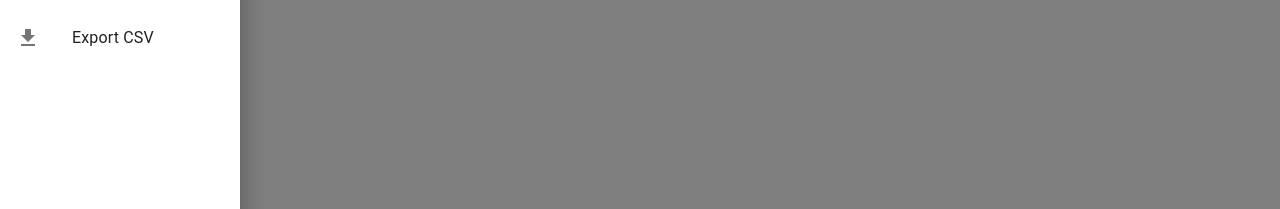
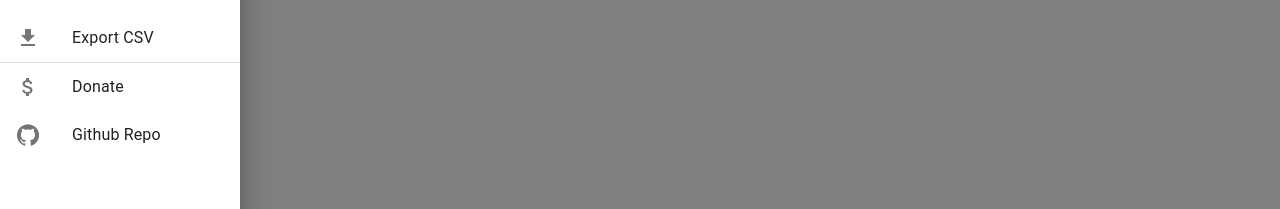
Before and after one commit to artemstorozhuk/OccupantSearch, a React (Create React App) app in the folder client/: page / in a window 1280 px wide. Both pictures are taken after a click on the button "menu". Shown: the part 204-413 px from the top of the page. Built offline with nearby package versions, Linux system fonts and the light colour scheme; no server answers; what chartjs-plugin-zoom would draw is missing.

Commit message:
Add Github and donation links

```diff
--- a/client/src/components/menu/MenuDrawer.tsx
+++ b/client/src/components/menu/MenuDrawer.tsx
@@ -1,4 +1,5 @@
-import { FileDownload, Search, ShowChart } from '@mui/icons-material'
+import { FileDownload, GitHub, Search, ShowChart } from '@mui/icons-material'
+import AttachMoneyIcon from '@mui/icons-material/AttachMoney'
 import ChevronLeftIcon from '@mui/icons-material/ChevronLeft'
 import Divider from '@mui/material/Divider'
 import Drawer from '@mui/material/Drawer'
@@ -6,10 +7,10 @@ import IconButton from '@mui/material/IconButton'
 import List from '@mui/material/List'
 import { styled } from '@mui/material/styles'
 import { Component } from 'react'
+import { useLocation, useNavigate } from 'react-router-dom'
 import { download } from '../../client/Client'
 import { ExportFormat } from '../../client/ExportFormat'
 import MenuDrawerItem from './MenuDrawerItem'
-import { useLocation, useNavigate } from 'react-router-dom'
 
 const drawerWidth = 240
 
@@ -127,6 +128,25 @@ export class MenuDrawer extends Component<MenuDrawerProps, MenuDrawerState> {
                             download(ExportFormat.CSV)
                         }}
                     />
+                    <Divider />
+                    <MenuDrawerItem
+                        itemKey='donate'
+                        text='Donate'
+                        icon={<AttachMoneyIcon />}
+                        onClick={() => {
+                            this.setState({ open: false })
+                            window.open('https://war.ukraine.ua/donate/')
+                        }}
+                    />
+                    <MenuDrawerItem
+                        itemKey='github'
+                        text='Github Repo'
+                        icon={<GitHub />}
+                        onClick={() => {
+                            this.setState({ open: false })
+                            window.open('https://github.com/artemstorozhuk/OccupantSearch/')
+                        }}
+                    />
                 </List>
             </Drawer>
         )
```
